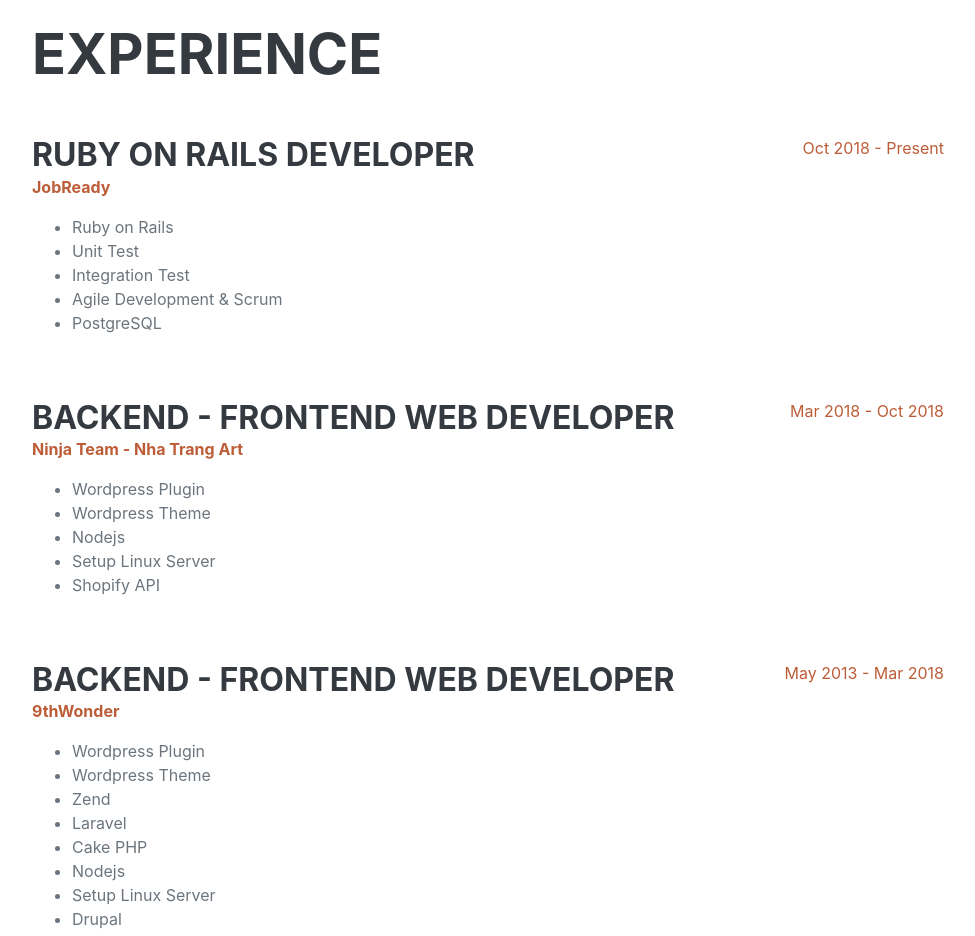
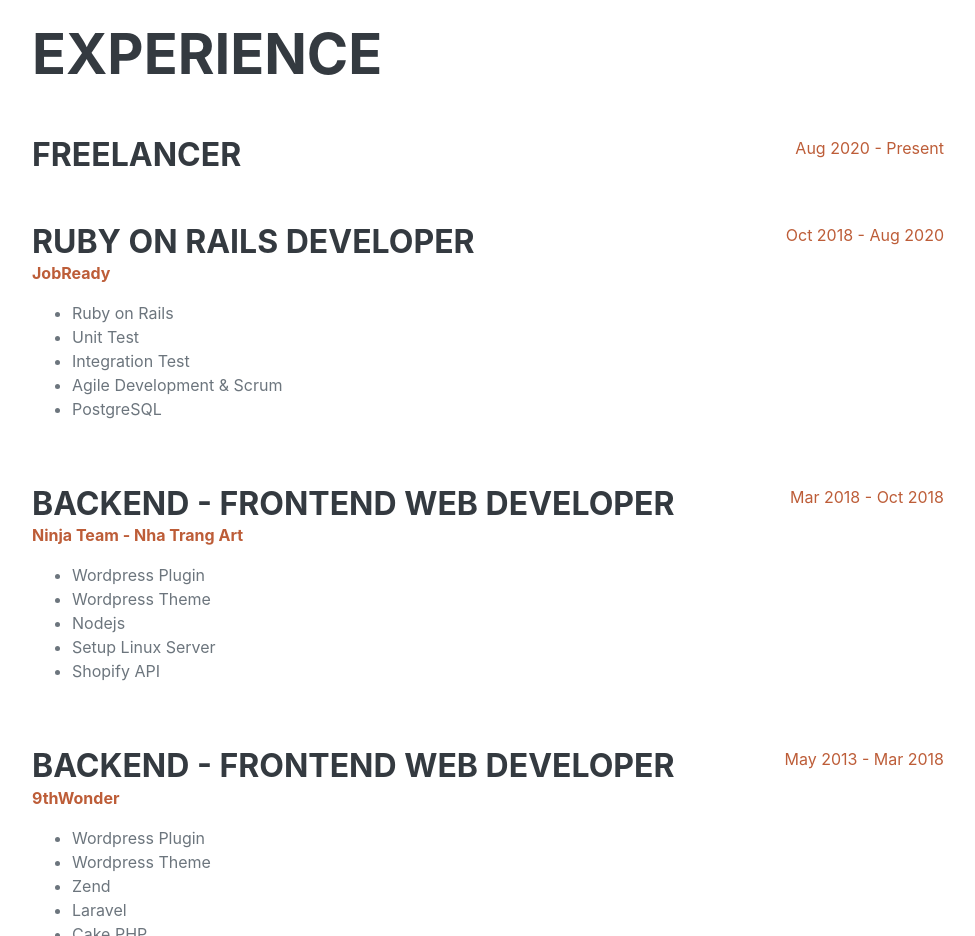
Before and after one commit to chidang/chidang.github.io, a plain HTML site: page index.html in a window 1280 px wide. Shown: the part 860-1796 px from the top of the page, without its empty margins (288-1263 px from the left). Drawn offline with nearby package versions, Linux system fonts and the light colour scheme; a web font is replaced by a local one.

Commit message:
Move to freelancer

```diff
--- a/index.html
+++ b/index.html
@@ -67,6 +67,12 @@
                     <h2 class="mb-5">Experience</h2>
                     <div class="d-flex flex-column flex-md-row justify-content-between mb-5">
                         <div class="flex-grow-1">
+                            <h3 class="mb-0">Freelancer</h3>
+                        </div>
+                        <div class="flex-shrink-0"><span class="text-primary">Aug 2020 - Present</span></div>
+                    </div>
+                    <div class="d-flex flex-column flex-md-row justify-content-between mb-5">
+                        <div class="flex-grow-1">
                             <h3 class="mb-0">Ruby On Rails Developer</h3>
                             <div class="mb-3"><strong><a href="https://www.jobready.com.au/" target="_blank">JobReady</a></strong></div>
                             <ul>
@@ -77,7 +83,7 @@
                               <li>PostgreSQL</li>
                             </ul>
                         </div>
-                        <div class="flex-shrink-0"><span class="text-primary">Oct 2018 - Present</span></div>
+                        <div class="flex-shrink-0"><span class="text-primary">Oct 2018 - Aug 2020</span></div>
                     </div>
                     <div class="d-flex flex-column flex-md-row justify-content-between mb-5">
                         <div class="flex-grow-1">
```
